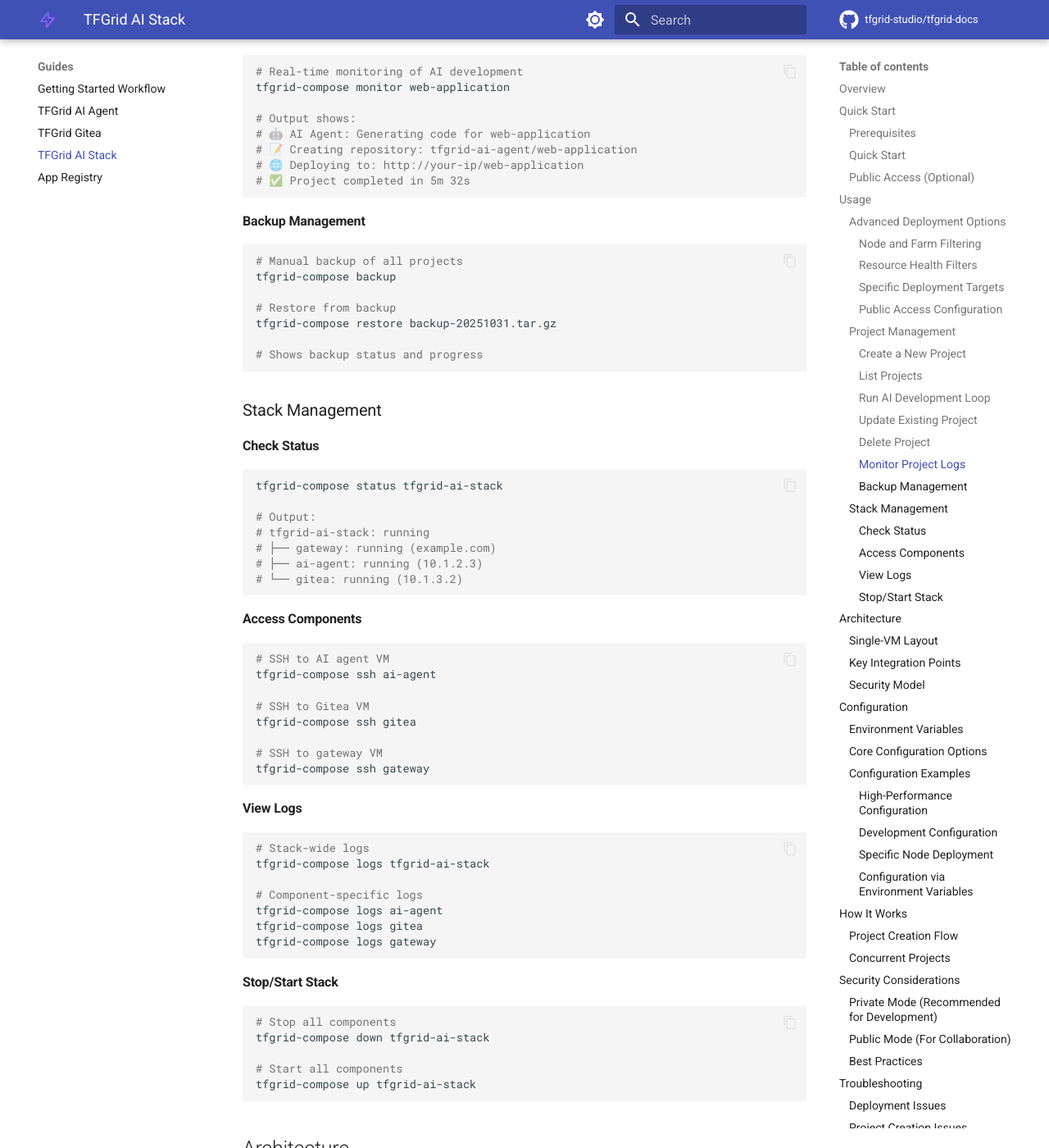
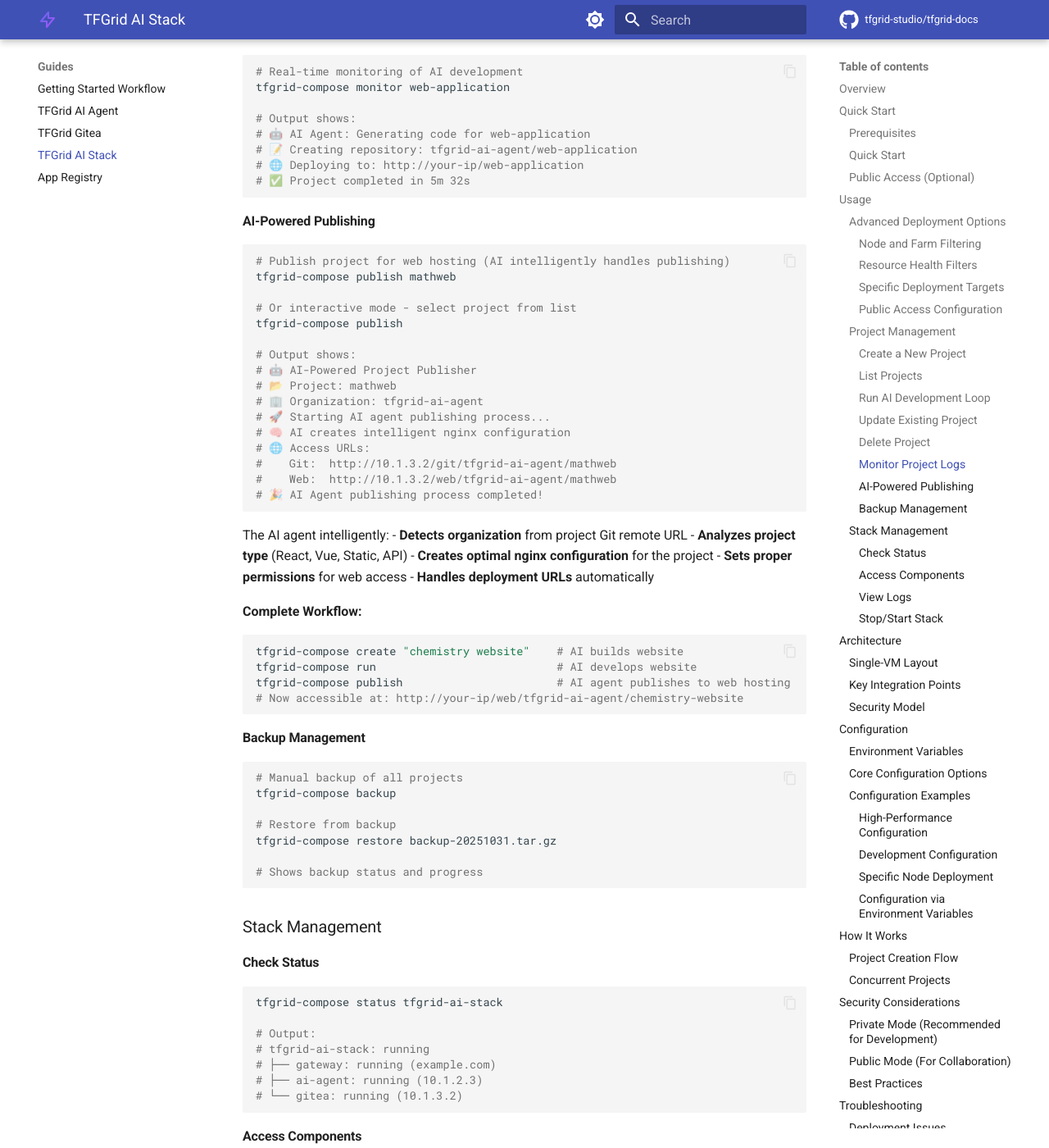
Before and after one commit to tfgrid-studio/tfgrid-docs, an MkDocs documentation site: the page built from docs/guides/tfgrid-ai-stack.md, in a window 1280 px wide and 1400 px high, scrolled down 4036 px. Shown: the whole window at 82% size. Built offline with MkDocs 1.6.1 and Material for MkDocs 9.7.7, drawn with Linux system fonts in a browser that asks for light colours; comment, search, counter and statistics services are not loaded; the version menu is left out.

Commit message:
feat: Add AI-powered publishing workflow to TFGrid AI Stack guide

````diff
--- a/docs/guides/tfgrid-ai-stack.md
+++ b/docs/guides/tfgrid-ai-stack.md
@@ -192,6 +192,40 @@
 # 📝 Creating repository: tfgrid-ai-agent/web-application
 # 🌐 Deploying to: http://your-ip/web-application
 # ✅ Project completed in 5m 32s
+```
+#### AI-Powered Publishing
+```bash
+# Publish project for web hosting (AI intelligently handles publishing)
+tfgrid-compose publish mathweb
+
+# Or interactive mode - select project from list
+tfgrid-compose publish
+
+# Output shows:
+# 🤖 AI-Powered Project Publisher
+# 📂 Project: mathweb
+# 🏢 Organization: tfgrid-ai-agent
+# 🚀 Starting AI agent publishing process...
+# 🧠 AI creates intelligent nginx configuration
+# 🌐 Access URLs:
+#    Git:  http://10.1.3.2/git/tfgrid-ai-agent/mathweb
+#    Web:  http://10.1.3.2/web/tfgrid-ai-agent/mathweb
+# 🎉 AI Agent publishing process completed!
+```
+
+The AI agent intelligently:
+- **Detects organization** from project Git remote URL
+- **Analyzes project type** (React, Vue, Static, API)
+- **Creates optimal nginx configuration** for the project
+- **Sets proper permissions** for web access
+- **Handles deployment URLs** automatically
+
+**Complete Workflow:**
+```bash
+tfgrid-compose create "chemistry website"    # AI builds website
+tfgrid-compose run                           # AI develops website
+tfgrid-compose publish                       # AI agent publishes to web hosting
+# Now accessible at: http://your-ip/web/tfgrid-ai-agent/chemistry-website
 ```
 
 #### Backup Management
````
